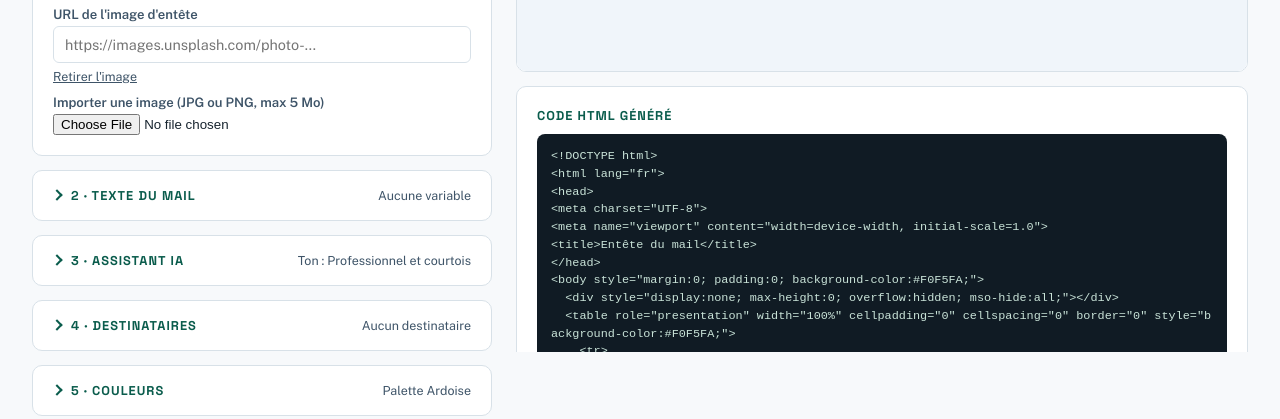
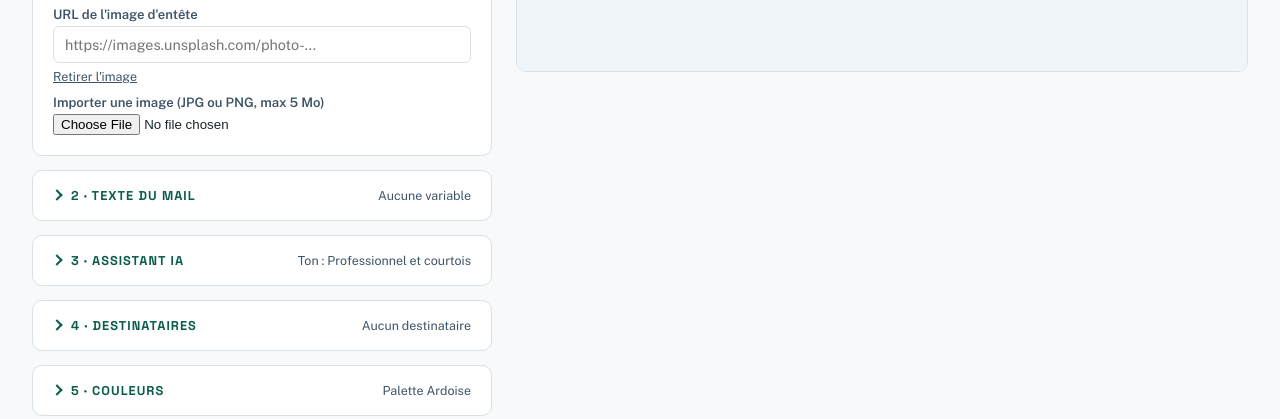
Before and after one commit to Benjaminhofman/convertisseur-mail, a website: page index.html in a window 1280 px wide. Shown: the part 537-956 px from the top of the page. Drawn offline with nearby package versions, Linux system fonts and the light colour scheme.

Commit message:
Masquage de la carte Code HTML généré (display:none, code conservé)

```diff
--- a/index.html
+++ b/index.html
@@ -522,7 +522,7 @@ Cordialement,"></textarea>
       <div class="bar"><i></i><i></i><i></i><span>Aperçu du mail</span></div>
       <iframe id="preview" title="Aperçu du mail généré"></iframe>
     </div>
-    <div class="card code-card">
+    <div class="card code-card" style="display:none;">
       <legend style="font-family:'Space Grotesk';font-weight:700;font-size:.8rem;letter-spacing:.08em;text-transform:uppercase;color:var(--accent-dark);margin-bottom:10px;display:block">Code HTML généré</legend>
       <pre id="code"></pre>
     </div>
```
